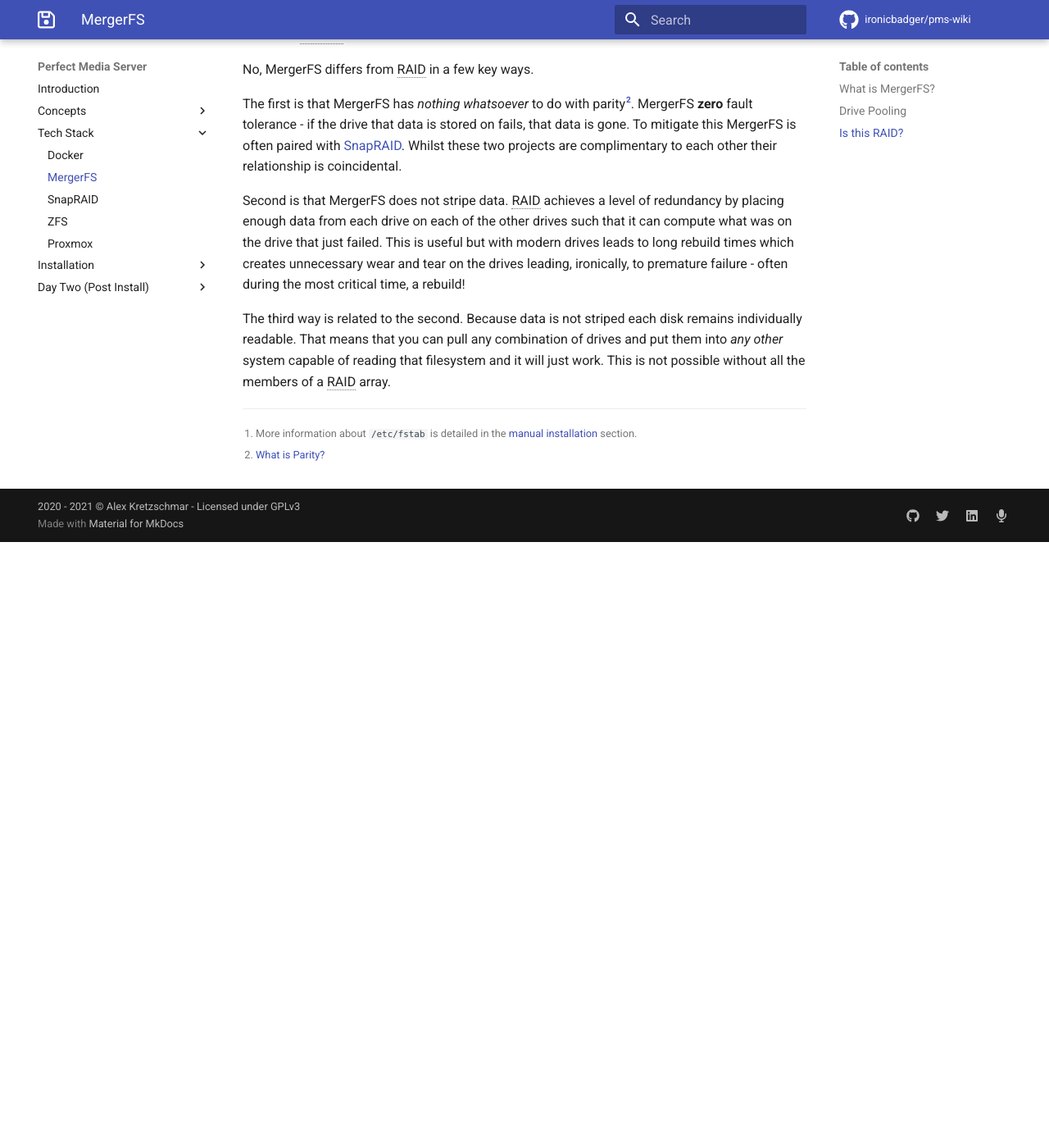
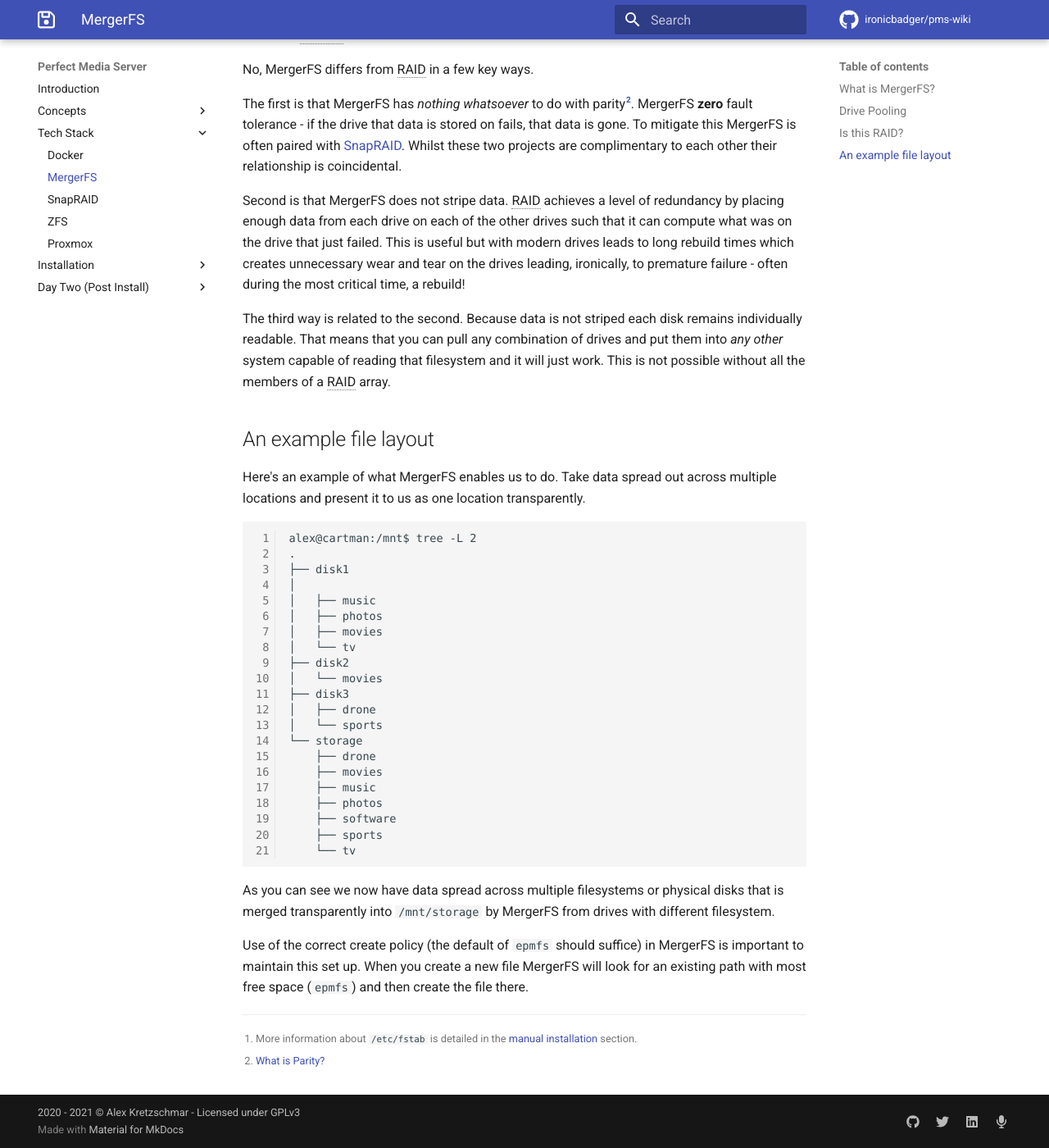
Before and after one commit to ironicbadger/pms-wiki, an MkDocs documentation site: the page built from docs/tech-stack/mergerfs.md, in a window 1280 px wide and 1400 px high, scrolled down 2254 px. Shown: the whole window at 82% size. Built offline with MkDocs 1.6.1 and Material for MkDocs 9.7.7, drawn with Linux system fonts in a browser that asks for light colours; some web fonts are replaced; comment, search, counter and statistics services are not loaded; before the commit the page ends 2915 px from its top, so only the background shows below that.

Commit message:
added example to mergerfs

````diff
--- a/docs/tech-stack/mergerfs.md
+++ b/docs/tech-stack/mergerfs.md
@@ -49,6 +49,40 @@ Second is that MergerFS does not stripe data. RAID achieves a level of redundanc
 
 The third way is related to the second. Because data is not striped each disk remains individually readable. That means that you can pull any combination of drives and put them into *any other* system capable of reading that filesystem and it will just work. This is not possible without all the members of a RAID array.
 
+## An example file layout
+
+Here's an example of what MergerFS enables us to do. Take data spread out across multiple locations and present it to us as one location transparently.
+
+```
+alex@cartman:/mnt$ tree -L 2
+.
+├── disk1
+│
+│   ├── music
+│   ├── photos
+│   ├── movies
+│   └── tv
+├── disk2
+│   └── movies
+├── disk3
+│   ├── drone
+│   └── sports
+└── storage
+    ├── drone
+    ├── movies
+    ├── music
+    ├── photos
+    ├── software
+    ├── sports
+    └── tv
+```
+
+As you can see we now have data spread across multiple filesystems or physical disks that is merged transparently into `/mnt/storage` by MergerFS from drives with different filesystem.
+
+Use of the correct create policy (the default of `epmfs` should suffice) in MergerFS is important to maintain this set up. When you create a new file MergerFS will look for an existing path with most free space (`epmfs`) and then create the file there.
+
+
+
 
 [^1]: More information about `/etc/fstab` is detailed in the [manual installation](../installation/manual-install.md) section.
 [^2]: [What is Parity?](https://en.wikipedia.org/wiki/Standard_RAID_levels#Simplified_parity_example)
````
